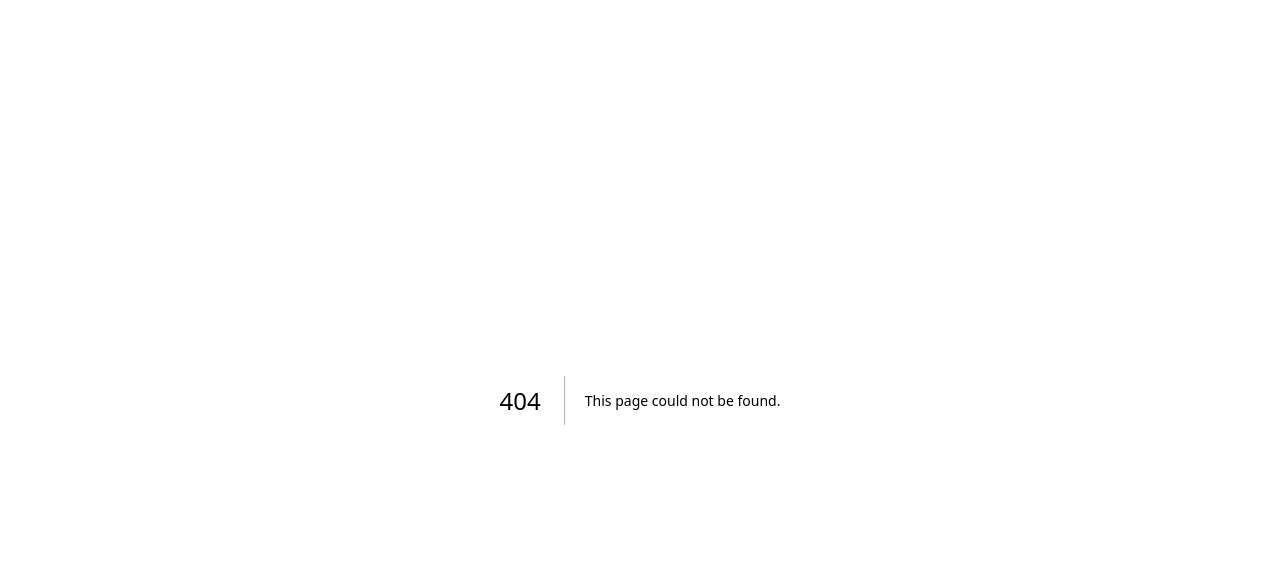
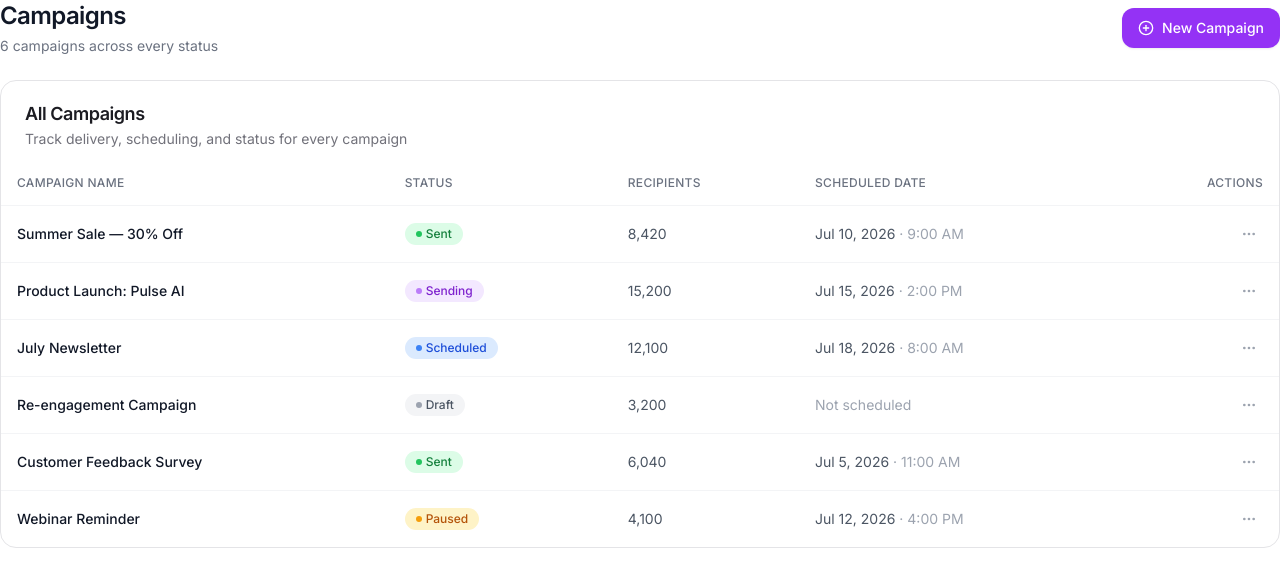
Before and after one commit to Prajakta-0210/email-marketing-saas, a Next.js app: page /campaigns in a window 1280 px wide. Before the commit this address had no page. Shown: the top 586 px of the page. Built offline with nearby package versions, Linux system fonts and the light colour scheme.

Commit message:
Implement campaigns management UI

```diff
--- /dev/null
+++ b/app/(dashboard)/campaigns/page.tsx
@@ -0,0 +1,165 @@
+import Link from "next/link";
+import { PlusCircle, Eye, Pencil, Copy, Trash2, MoreHorizontal, Send } from "lucide-react";
+
+import { Button } from "@/components/ui/button";
+import {
+  Card,
+  CardContent,
+  CardHeader,
+  CardTitle,
+  CardDescription,
+} from "@/components/ui/card";
+import {
+  Table,
+  TableBody,
+  TableCell,
+  TableHead,
+  TableHeader,
+  TableRow,
+} from "@/components/ui/table";
+import {
+  DropdownMenu,
+  DropdownMenuContent,
+  DropdownMenuItem,
+  DropdownMenuSeparator,
+  DropdownMenuTrigger,
+} from "@/components/ui/dropdown-menu";
+import { CampaignStatusBadge } from "@/components/shared/campaign-status-badge";
+import { campaigns } from "@/lib/mock-data";
+
+function formatNumber(n: number) {
+  return new Intl.NumberFormat("en-US").format(n);
+}
+
+function formatDate(iso: string) {
+  return new Date(iso).toLocaleDateString("en-US", {
+    month: "short",
+    day: "numeric",
+    year: "numeric",
+  });
+}
+
+function formatTime(iso: string) {
+  return new Date(iso).toLocaleTimeString("en-US", {
+    hour: "numeric",
+    minute: "2-digit",
+  });
+}
+
+export default function CampaignsPage() {
+  return (
+    <div className="mx-auto max-w-[1400px] space-y-6">
+      <div className="flex flex-col gap-4 sm:flex-row sm:items-center sm:justify-between">
+        <div>
+          <h1 className="text-2xl font-semibold tracking-tight text-gray-900">
+            Campaigns
+          </h1>
+          <p className="mt-1 text-sm text-gray-500">
+            {campaigns.length} campaigns across every status
+          </p>
+        </div>
+        <Button asChild>
+          <Link href="/campaigns/new">
+            <PlusCircle className="h-4 w-4" />
+            New Campaign
+          </Link>
+        </Button>
+      </div>
+
+      <Card>
+        <CardHeader className="pb-3">
+          <CardTitle>All Campaigns</CardTitle>
+          <CardDescription>
+            Track delivery, scheduling, and status for every campaign
+          </CardDescription>
+        </CardHeader>
+        <CardContent className="p-0">
+          {campaigns.length === 0 ? (
+            <div className="flex flex-col items-center justify-center gap-2 px-6 py-16 text-center">
+              <div className="flex h-11 w-11 items-center justify-center rounded-full bg-gray-100">
+                <Send className="h-5 w-5 text-gray-400" />
+              </div>
+              <p className="text-sm font-medium text-gray-900">No campaigns yet</p>
+              <p className="text-xs text-gray-500">
+                Create your first campaign to get started.
+              </p>
+            </div>
+          ) : (
+            <Table>
+              <TableHeader>
+                <TableRow>
+                  <TableHead>Campaign Name</TableHead>
+                  <TableHead>Status</TableHead>
+                  <TableHead>Recipients</TableHead>
+                  <TableHead>Scheduled Date</TableHead>
+                  <TableHead className="text-right">Actions</TableHead>
+                </TableRow>
+              </TableHeader>
+              <TableBody>
+                {campaigns.map((c) => (
+                  <TableRow key={c.id}>
+                    <TableCell>
+                      <Link
+                        href={`/campaigns/${c.id}/analytics`}
+                        className="font-medium text-gray-900 hover:text-primary-700 hover:underline"
+                      >
+                        {c.name}
+                      </Link>
+                    </TableCell>
+                    <TableCell>
+                      <CampaignStatusBadge status={c.status} />
+                    </TableCell>
+                    <TableCell className="text-gray-600">
+                      {formatNumber(c.recipients)}
+                    </TableCell>
+                    <TableCell className="text-gray-600">
+                      {c.status === "Draft" ? (
+                        <span className="text-gray-400">Not scheduled</span>
+                      ) : (
+                        <>
+                          {formatDate(c.scheduledDate)}
+                          <span className="text-gray-400"> · {formatTime(c.scheduledDate)}</span>
+                        </>
+                      )}
+                    </TableCell>
+                    <TableCell className="text-right">
+                      <DropdownMenu>
+                        <DropdownMenuTrigger asChild>
+                          <button
+                            className="rounded-md p-1.5 text-gray-400 hover:bg-gray-100 hover:text-gray-600"
+                            aria-label="Campaign actions"
+                          >
+                            <MoreHorizontal className="h-4 w-4" />
+                          </button>
+                        </DropdownMenuTrigger>
+                        <DropdownMenuContent align="end">
+                          <DropdownMenuItem asChild>
+                            <Link href={`/campaigns/${c.id}/analytics`}>
+                              <Eye /> View analytics
+                            </Link>
+                          </DropdownMenuItem>
+                          <DropdownMenuItem asChild>
+                            <Link href="/campaigns/new">
+                              <Pencil /> Edit campaign
+                            </Link>
+                          </DropdownMenuItem>
+                          <DropdownMenuItem>
+                            <Copy /> Duplicate
+                          </DropdownMenuItem>
+                          <DropdownMenuSeparator />
+                          <DropdownMenuItem className="text-red-600 focus:bg-red-50 focus:text-red-600 [&_svg]:text-red-500">
+                            <Trash2 /> Delete
+                          </DropdownMenuItem>
+                        </DropdownMenuContent>
+                      </DropdownMenu>
+                    </TableCell>
+                  </TableRow>
+                ))}
+              </TableBody>
+            </Table>
+          )}
+        </CardContent>
+      </Card>
+    </div>
+  );
+}
--- /dev/null
+++ b/components/shared/campaign-status-badge.tsx
@@ -0,0 +1,28 @@
+import { Badge } from "@/components/ui/badge";
+import type { CampaignStatus } from "@/types";
+import { cn } from "@/lib/utils";
+
+const statusStyles: Record<CampaignStatus, string> = {
+  Sent: "bg-green-100 text-green-700",
+  Sending: "bg-primary-100 text-primary-700",
+  Scheduled: "bg-blue-100 text-blue-700",
+  Draft: "bg-gray-100 text-gray-600",
+  Paused: "bg-amber-100 text-amber-700",
+};
+
+const statusDot: Record<CampaignStatus, string> = {
+  Sent: "bg-green-500",
+  Sending: "bg-primary-500 animate-pulse",
+  Scheduled: "bg-blue-500",
+  Draft: "bg-gray-400",
+  Paused: "bg-amber-500",
+};
+
+export function CampaignStatusBadge({ status }: { status: CampaignStatus }) {
+  return (
+    <Badge className={cn("border-transparent", statusStyles[status])}>
+      <span className={cn("h-1.5 w-1.5 rounded-full", statusDot[status])} />
+      {status}
+    </Badge>
+  );
+}
```
